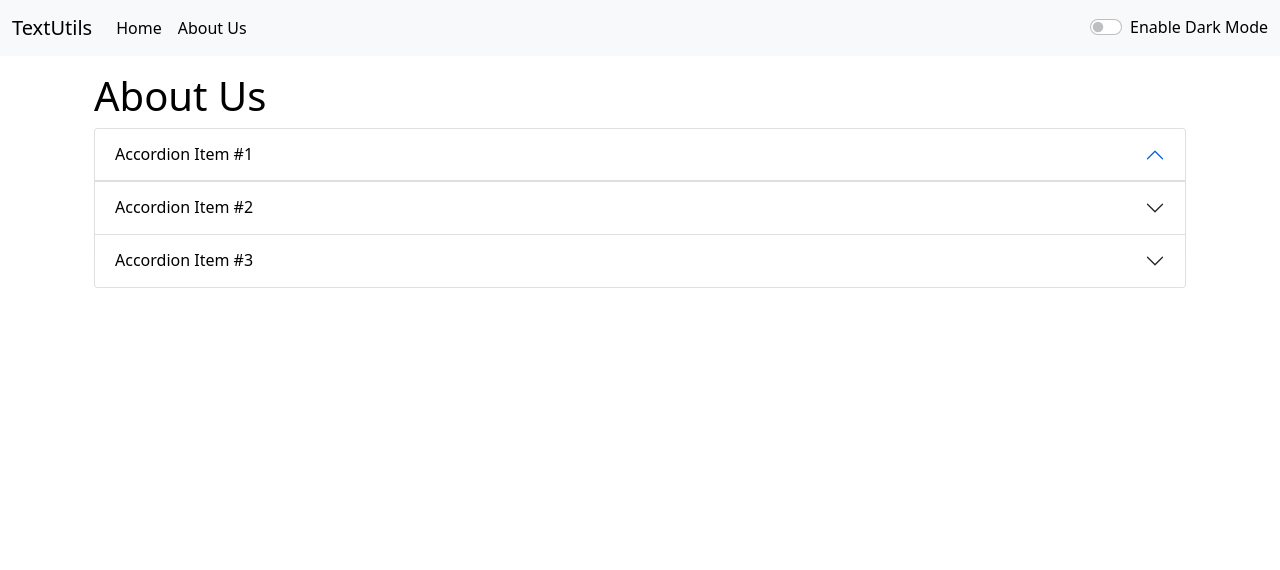
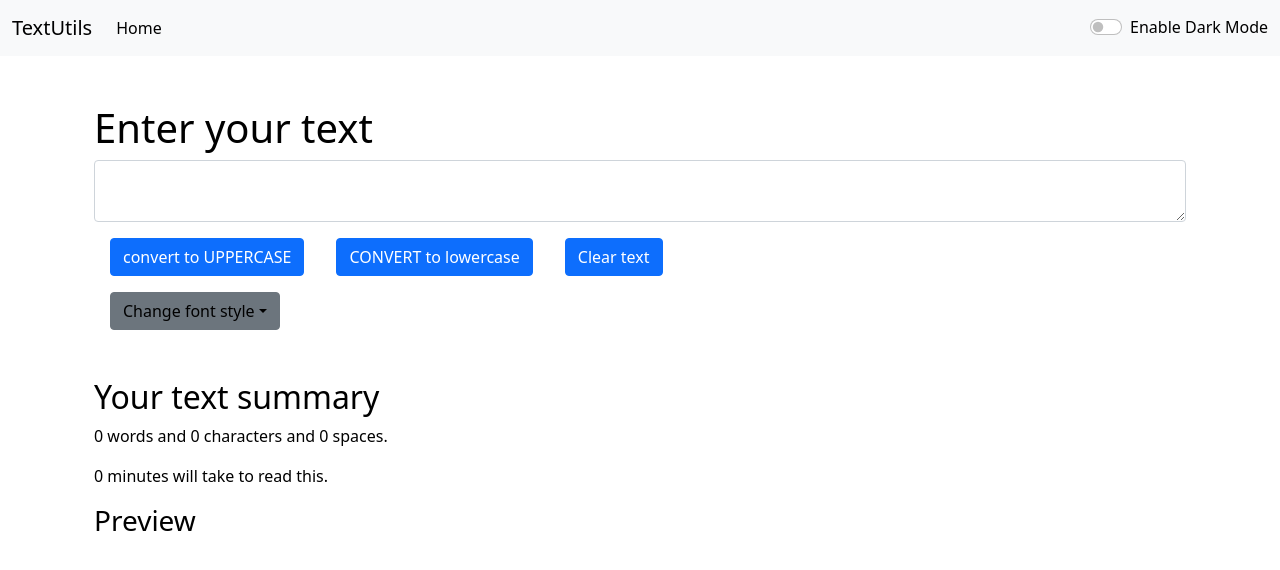
Before and after one commit to innzz/TextUtils, a React (Create React App) app: page /About in a window 1280 px wide. Shown: the top 570 px of the page. Built offline with nearby package versions, Linux system fonts and the light colour scheme.

Commit message:
Made some changes for hosting

```diff
--- a/package.json
+++ b/package.json
@@ -1,4 +1,5 @@
 {
+  "homepage": "https://innzz.github.io/TextUtils-React",
   "name": "textutils",
   "version": "0.1.0",
   "private": true,
@@ -6,6 +7,7 @@
     "@testing-library/jest-dom": "^5.16.3",
     "@testing-library/react": "^12.1.4",
     "@testing-library/user-event": "^13.5.0",
+    "gh-pages": "^3.2.3",
     "react": "^18.0.0",
     "react-dom": "^18.0.0",
     "react-router-dom": "^6.3.0",
@@ -13,6 +15,8 @@
     "web-vitals": "^2.1.4"
   },
   "scripts": {
+    "predeploy": "npm run build",
+    "deploy": "gh-pages -d build",
     "start": "export SET NODE_OPTIONS=--openssl-legacy-provider && react-scripts start",
     "build": "export SET NODE_OPTIONS=--openssl-legacy-provider && react-scripts build",
     "test": "react-scripts test",
--- a/src/App.js
+++ b/src/App.js
@@ -1,14 +1,14 @@
 import './App.css';
 import TextForm from './components/TextForm';
 import Navbar from './components/Navbar';
-import About from './components/About';
+// import About from './components/About';
 import Alert from './components/Alert';
 import React, {useState} from 'react'
-import {
-  BrowserRouter,
-  Routes,
-  Route,
-} from "react-router-dom";
+// import {
+//   BrowserRouter,
+//   Routes,
+//   Route,
+// } from "react-router-dom";
 
 let heading = "Enter your text";
 
@@ -47,16 +47,17 @@ function App() {
 
   return (
     <>
-    <BrowserRouter>
+    {/* <BrowserRouter> */}
     <Navbar title="TextUtils" about = "About Us" mode={Mode} toggle={toggle} modeText = {modeText}/>
     <Alert alertMessage = {alertMessage} setalertMessage={setalertMessage}/>
         <div className="container">
-      <Routes>
-        <Route exact path="/" element={<TextForm heading={ heading } mode={Mode} showAlert = { showAlertMessage }/>} />
-        <Route exact path="/About" element={<About mode={Mode}/>} />
-      </Routes>
+        <TextForm heading={ heading } mode={Mode} showAlert = { showAlertMessage }/>
+      {/* <Routes> */}
+        {/* <Route exact path="/" element={<TextForm heading={ heading } mode={Mode} showAlert = { showAlertMessage }/>} /> */}
+        {/* <Route exact path="/About" element={<About mode={Mode}/>} /> */}
+      {/* </Routes> */}
     </div>
-    </BrowserRouter>
+    {/* </BrowserRouter> */}
     </>
   );
 }
--- a/src/components/Navbar.js
+++ b/src/components/Navbar.js
@@ -7,21 +7,21 @@ function Navbar(props) {
   return (
   <nav className={`navbar navbar-expand-lg navbar-${props.mode} bg-${props.mode}`}>
     <div className="container-fluid">
-      <Link className="navbar-brand" to="/" style={{color:`${props.mode==='light'?'black':'white'}`}}>{props.title}</Link>
-      <div className="collapse navbar-collapse" id="navbarSupportedContent">
+      <a className="navbar-brand" href="#" style={{color:`${props.mode==='light'?'black':'white'}`}}>{props.title}</a>
+      {/* <div className="collapse navbar-collapse" id="navbarSupportedContent"> */}
         <ul className="navbar-nav me-auto mb-2 mb-lg-0">
           <li className="nav-item">
-            <Link className="nav-link active" id="home" aria-current="page" to="/" style={{color:`${props.mode==='light'?'black':'white'}`}} >Home</Link>
+            <a className="nav-link active" id="home" aria-current="page" href="#" style={{color:`${props.mode==='light'?'black':'white'}`}} >Home</a>
           </li>
-          <li className="nav-item">
-            <Link className="nav-link active" aria-current="page" to="/About" style={{color:`${props.mode==='light'?'black':'white'}`}} >{props.about}</Link>
-          </li>
+          {/* <li className="nav-item">
+            <a className="nav-link active" aria-current="page" to="#" style={{color:`${props.mode==='light'?'black':'white'}`}} >{props.about}</a>
+          </li> */}
         </ul>
         <div className="form-check form-switch">
           <input className="form-check-input" onClick={props.toggle} type="checkbox" id="flexSwitchCheckDefault"/>
           <label className="form-check-label" style={{color:`${props.mode==='light'?'black':'white'}`}}>{ props.modeText }</label>
         </div>
-      </div>
+      {/* </div> */}
     </div>
   </nav>
   )
```
Also changed, not shown: src/components/About.js (+1 -28 lines), 1 other file (tests, documents, lock files or other folders).
